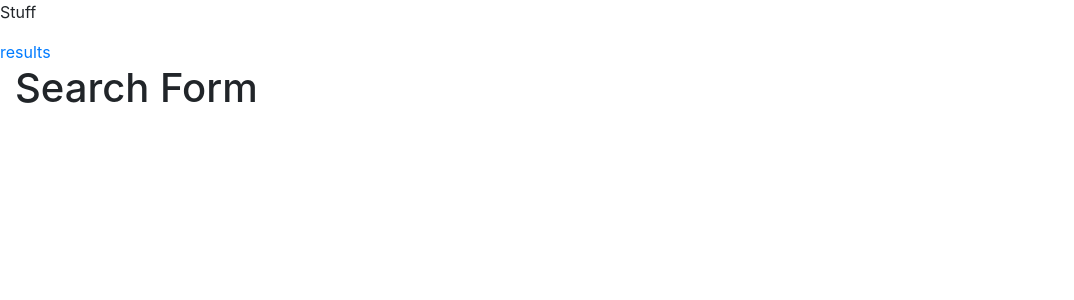
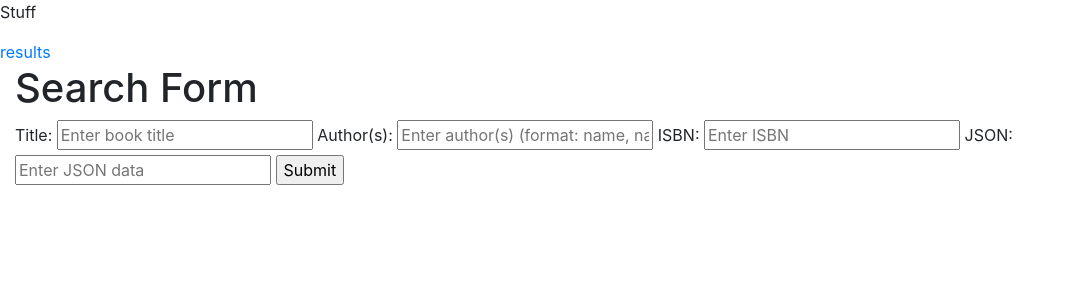
Before and after one commit to JessicaRehmel/CrunchTimeB2B, a Django app: page /B2B/ in a window 1280 px wide. Shown: the top 300 px of the page, without its empty margins (0-1074 px from the left). Run offline with Django 3.2, Linux system fonts and the light colour scheme; some libraries are stand-ins or nearby versions.

Commit message:
there are existing pages; they don't do anything but they do finally exist; yeet

```diff
--- a/B2BSite/B2B/templates/index.html
+++ b/B2BSite/B2B/templates/index.html
@@ -2,4 +2,15 @@
 
 {% block content %}
     <h1>Search Form</h1>
+    <form action = "{% url 'results' %}" method ="GET"> <!--not sure about this: action = "{% url 'results' %}"-->
+        <label for="search_title">Title: </label>
+        <input id="search_title" type="text" name="title_field" placeholder="Enter book title">
+        <label for="search_authors">Author(s): </label>
+        <input id="search_authors" type="text" name="authors_field" placeholder="Enter author(s) (format: name, name, etc...)">
+        <label for="search_ISBN">ISBN: </label>
+        <input id="search_ISBN" type="text" name="ISBN_field" placeholder="Enter ISBN">
+        <label for="search_JSON">JSON: </label>
+        <input id="search_JSON" type="text" name="JSON_field" placeholder="Enter JSON data">
+        <input type="submit" value="Submit">
+    </form>
 {% endblock %}
--- a/B2BSite/B2B/views.py
+++ b/B2BSite/B2B/views.py
@@ -21,3 +21,21 @@ def results(request):
         #'all_books': all_books,
     }
     return render(request, 'results.html', context = context)
+
+
+def book_detail(request):
+    #all_books = Book.objects.all().order_by('title')
+
+    context = {
+        #'all_books': all_books,
+    }
+    return render(request, 'results.html', context = context)
+
+
+def company_detail(request):
+    #all_books = Book.objects.all().order_by('title')
+
+    context = {
+        #'all_books': all_books,
+    }
+    return render(request, 'results.html', context = context)
```
